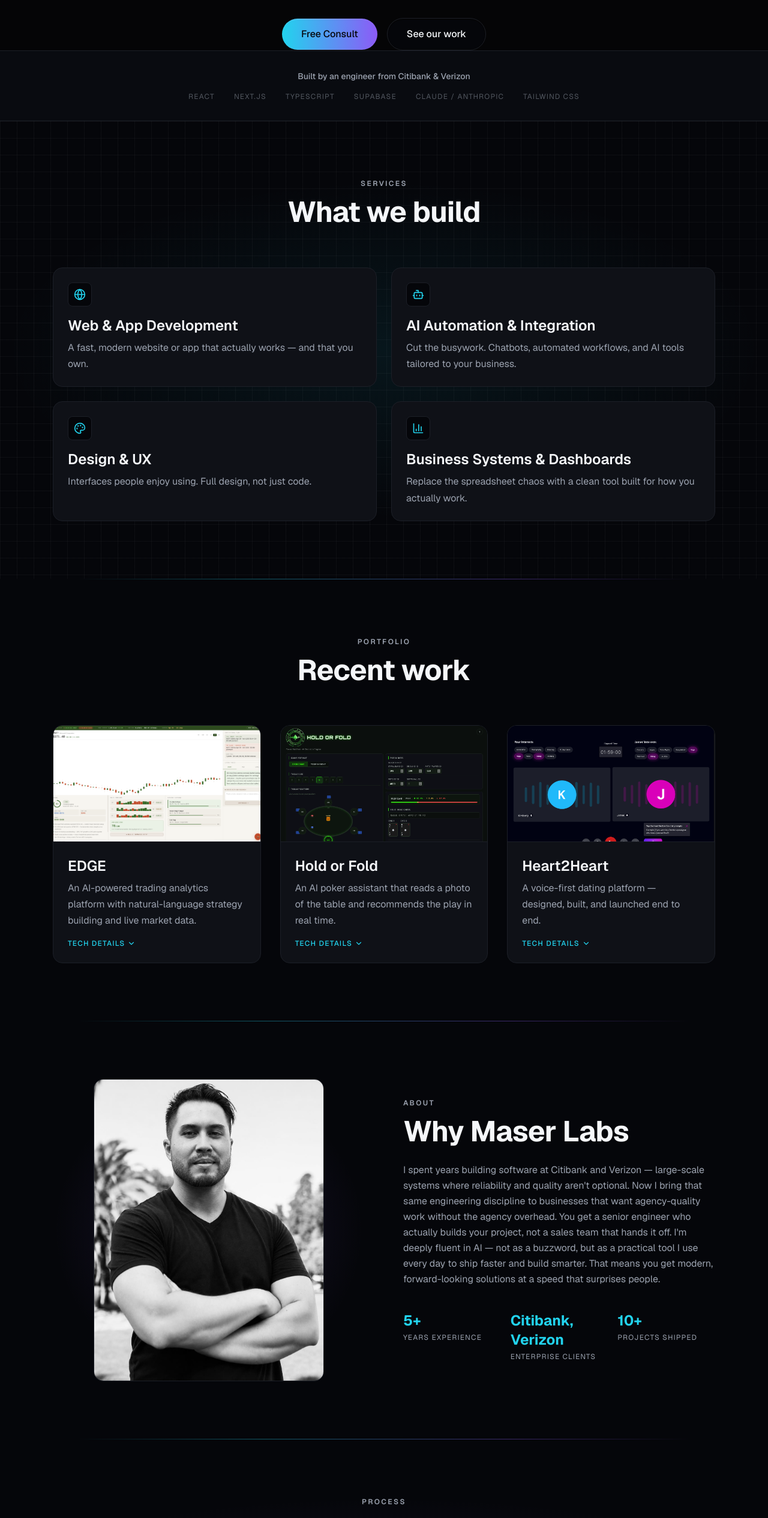
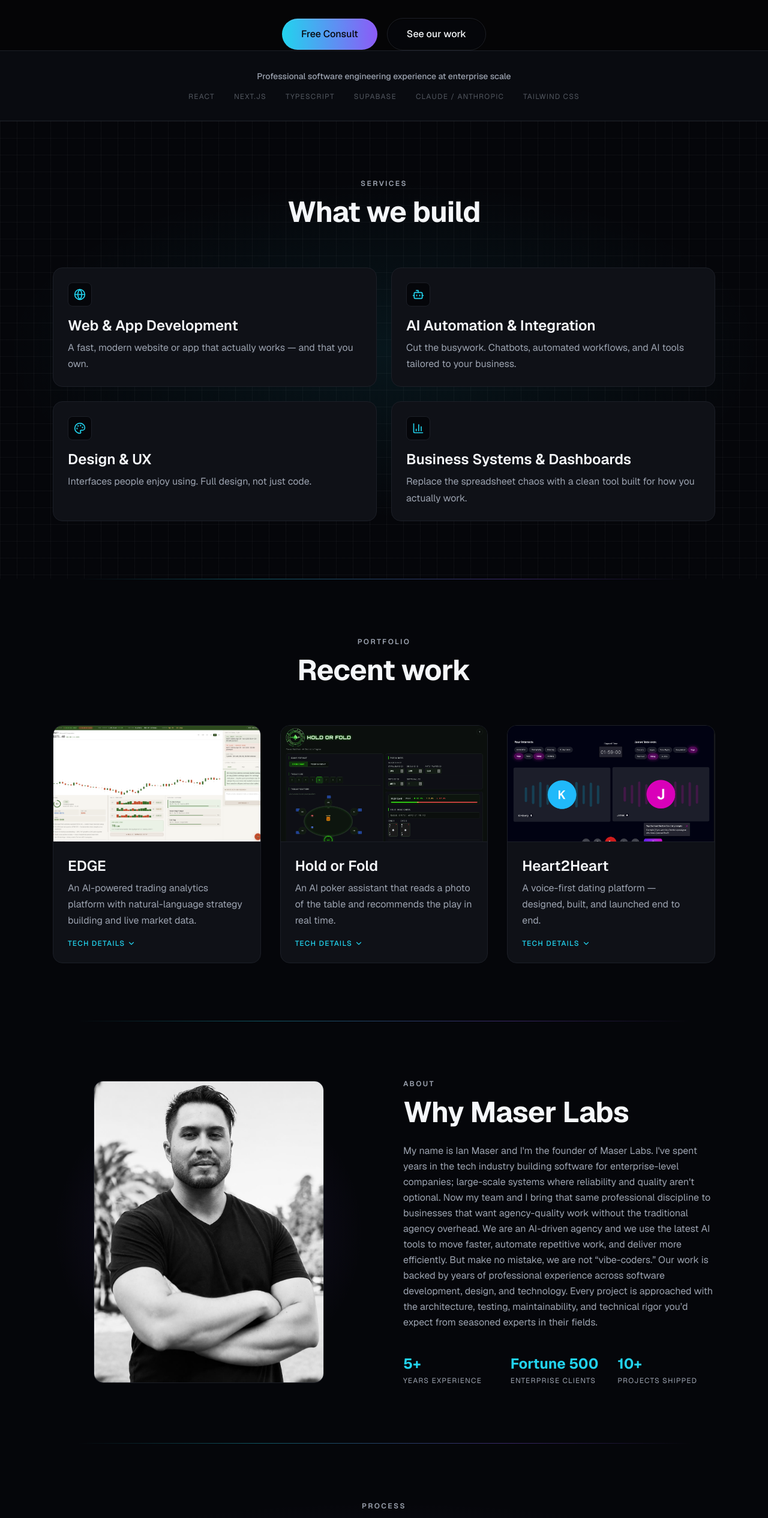
Before and after one commit to ianmaser/maser-labs, a Next.js app: page / in a window 1280 px wide. Shown: the part 842-3373 px from the top of the page at 60% size. Built offline with nearby package versions, Linux system fonts and the light colour scheme; no server answers.

Commit message:
copy changes

```diff
--- a/components/forms/IntakeFormBottom.tsx
+++ b/components/forms/IntakeFormBottom.tsx
@@ -36,7 +36,9 @@ const labelClasses = "block text-sm font-medium text-text-primary mb-1.5";
 
 export default function IntakeFormBottom(): React.ReactElement {
   const [form, setForm] = useState<FormData>(INITIAL_FORM);
-  const [status, setStatus] = useState<"idle" | "submitting" | "success" | "error">("idle");
+  const [status, setStatus] = useState<
+    "idle" | "submitting" | "success" | "error"
+  >("idle");
 
   function update(field: keyof FormData, value: string): void {
     setForm((prev) => ({ ...prev, [field]: value }));
@@ -84,7 +86,9 @@ export default function IntakeFormBottom(): React.ReactElement {
     >
       <div className="grid gap-5 sm:grid-cols-2">
         <div>
-          <label htmlFor="name" className={labelClasses}>Name</label>
+          <label htmlFor="name" className={labelClasses}>
+            Name
+          </label>
           <input
             id="name"
             type="text"
@@ -96,7 +100,9 @@ export default function IntakeFormBottom(): React.ReactElement {
           />
         </div>
         <div>
-          <label htmlFor="email" className={labelClasses}>Email</label>
+          <label htmlFor="email" className={labelClasses}>
+            Email
+          </label>
           <input
             id="email"
             type="email"
@@ -108,7 +114,9 @@ export default function IntakeFormBottom(): React.ReactElement {
           />
         </div>
         <div>
-          <label htmlFor="business_name" className={labelClasses}>Business name</label>
+          <label htmlFor="business_name" className={labelClasses}>
+            Business name
+          </label>
           <input
             id="business_name"
             type="text"
@@ -119,7 +127,9 @@ export default function IntakeFormBottom(): React.ReactElement {
           />
         </div>
         <div>
-          <label htmlFor="business_type" className={labelClasses}>Business type</label>
+          <label htmlFor="business_type" className={labelClasses}>
+            Business type
+          </label>
           <input
             id="business_type"
             type="text"
@@ -130,7 +140,9 @@ export default function IntakeFormBottom(): React.ReactElement {
           />
         </div>
         <div>
-          <label htmlFor="service_interest" className={labelClasses}>What do you need?</label>
+          <label htmlFor="service_interest" className={labelClasses}>
+            What can we help you with?
+          </label>
           <select
             id="service_interest"
             value={form.service_interest}
@@ -139,12 +151,16 @@ export default function IntakeFormBottom(): React.ReactElement {
           >
             <option value="">Select...</option>
             {serviceOptions.map((opt) => (
-              <option key={opt} value={opt}>{opt}</option>
+              <option key={opt} value={opt}>
+                {opt}
+              </option>
             ))}
           </select>
         </div>
         <div>
-          <label htmlFor="budget_range" className={labelClasses}>Budget range</label>
+          <label htmlFor="budget_range" className={labelClasses}>
+            Budget range
+          </label>
           <select
             id="budget_range"
             value={form.budget_range}
@@ -153,12 +169,16 @@ export default function IntakeFormBottom(): React.ReactElement {
           >
             <option value="">Select...</option>
             {budgetOptions.map((opt) => (
-              <option key={opt} value={opt}>{opt}</option>
+              <option key={opt} value={opt}>
+                {opt}
+              </option>
             ))}
           </select>
         </div>
         <div>
-          <label htmlFor="timeline" className={labelClasses}>Timeline</label>
+          <label htmlFor="timeline" className={labelClasses}>
+            Timeline
+          </label>
           <select
             id="timeline"
             value={form.timeline}
@@ -167,14 +187,18 @@ export default function IntakeFormBottom(): React.ReactElement {
           >
             <option value="">Select...</option>
             {timelineOptions.map((opt) => (
-              <option key={opt} value={opt}>{opt}</option>
+              <option key={opt} value={opt}>
+                {opt}
+              </option>
             ))}
           </select>
         </div>
       </div>
 
       <div className="mt-5">
-        <label htmlFor="project_details" className={labelClasses}>Tell me about your project</label>
+        <label htmlFor="project_details" className={labelClasses}>
+          Tell me about your project
+        </label>
         <textarea
           id="project_details"
           rows={4}
@@ -194,7 +218,9 @@ export default function IntakeFormBottom(): React.ReactElement {
           {status === "submitting" ? "Sending..." : "Send it"}
         </button>
         {status === "error" && (
-          <p className="text-sm text-red-400">Something went wrong. Try again.</p>
+          <p className="text-sm text-red-400">
+            Something went wrong. Try again.
+          </p>
         )}
       </div>
     </form>
--- a/content/site-content.ts
+++ b/content/site-content.ts
@@ -20,7 +20,8 @@ export const siteContent = {
   },
 
   trustStrip: {
-    credibilityLine: "Built by an engineer from Citibank & Verizon",
+    credibilityLine:
+      "Professional software engineering experience at enterprise scale",
     techLogos: [
       "React",
       "Next.js",
@@ -83,10 +84,10 @@ export const siteContent = {
   about: {
     headline: "Why Maser Labs",
     story:
-      "I spent years building software at Citibank and Verizon — large-scale systems where reliability and quality aren't optional. Now I bring that same engineering discipline to businesses that want agency-quality work without the agency overhead. You get a senior engineer who actually builds your project, not a sales team that hands it off. I'm deeply fluent in AI — not as a buzzword, but as a practical tool I use every day to ship faster and build smarter. That means you get modern, forward-looking solutions at a speed that surprises people.",
+      "My name is Ian Maser and I'm the founder of Maser Labs. I've spent years in the tech industry building software for enterprise-level companies; large-scale systems where reliability and quality aren't optional. Now my team and I bring that same professional discipline to businesses that want agency-quality work without the traditional agency overhead. We are an AI-driven agency and we use the latest AI tools to move faster, automate repetitive work, and deliver more efficiently. But make no mistake, we are not “vibe-coders.” Our work is backed by years of professional experience across software development, design, and technology. Every project is approached with the architecture, testing, maintainability, and technical rigor you’d expect from seasoned experts in their fields.",
     stats: [
       { label: "Years Experience", value: "5+" },
-      { label: "Enterprise Clients", value: "Citibank, Verizon" },
+      { label: "Enterprise Clients", value: "Fortune 500" },
       { label: "Projects Shipped", value: "10+" },
     ],
   },
@@ -116,27 +117,27 @@ export const siteContent = {
 
   pricing: {
     signalLine:
-      "Projects can start as low as a few hundred to tens of thousands depending on scope — the free consult is where we figure out what's right for you.",
+      "Every engagement is tailored to the scope, complexity, and goals of your project.",
     cta: "Book a Free Consult",
   },
 
   leadMagnet: {
     headline: "Free 15-Min AI & Web Opportunity Audit",
     description:
-      "Already have a website? Book a quick call and let's talk about how we can improve your business. Whether it's changes your website, an automation opportunity, or an SEO gap, we'll give it the modern, forward-looking treatment it deserves.",
+      "Already have a website, project, or business? Book a quick call and let’s talk about how we can help. Whether it’s improving your website, identifying an automation opportunity, or closing an SEO gap, we’ll help bring it up to modern standards and position it for what’s next.",
     cta: "Book Your Free Audit",
   },
 
   form: {
     serviceOptions: [
       "Website",
-      "App",
-      "AI Automation",
-      "Dashboard",
-      "Design & UX",
-      "SEO",
+      "Web or Mobile App",
+      "AI & Automation",
+      "Internal Tool / Dashboard",
+      "UI/UX Design",
+      "SEO & Optimization",
       "Other (please specify below)",
-      "Not sure/Just exploring",
+      "Not sure / Just exploring",
     ],
     budgetOptions: [
       "Under $2,000",
```
